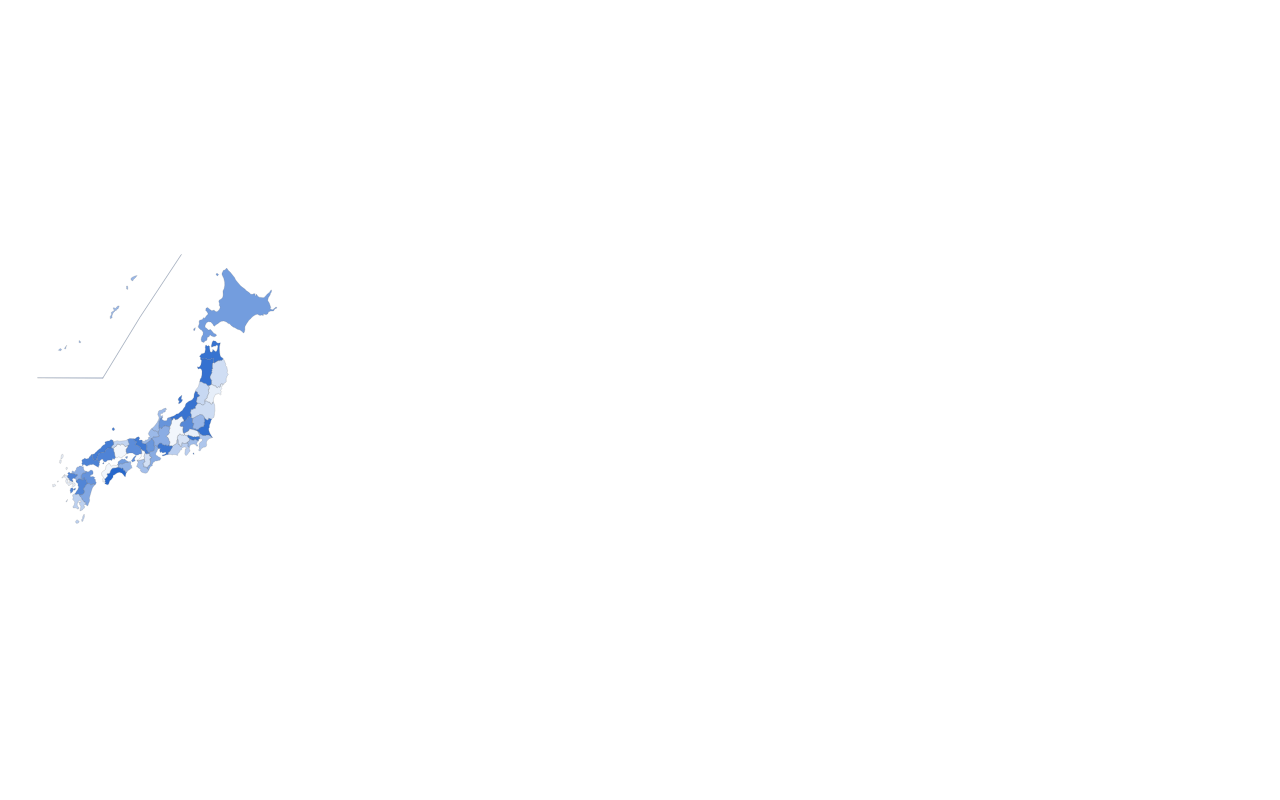
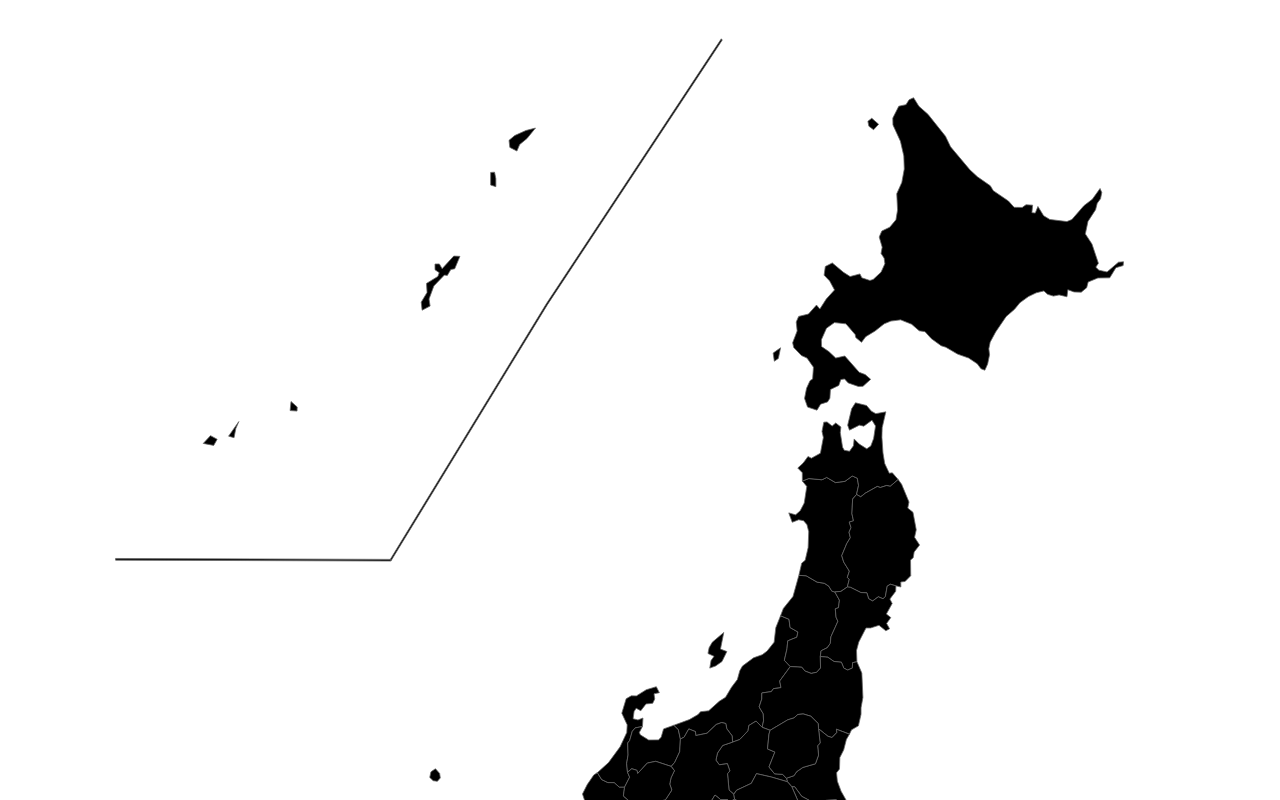
Before and after one commit to ExpectBonus/doko-yahoo, a Vue app in the folder front/: page /map in a window 1280 px wide. Shown: the top 800 px of the page. Built offline with nearby package versions, Linux system fonts and the light colour scheme.

Commit message:
delete: さよなら全てのVuetify

```diff
--- a/front/package.json
+++ b/front/package.json
@@ -33,10 +33,8 @@
 		"prettier-eslint": "^15.0.1",
 		"sass": "~1.32.0",
 		"sass-loader": "^10.0.0",
-		"vue-cli-plugin-vuetify": "~2.5.1",
 		"vue-eslint-parser": "^9.0.2",
-		"vue-template-compiler": "^2.6.14",
-		"vuetify-loader": "^1.7.0"
+		"vue-template-compiler": "^2.6.14"
 	},
 	"browserslist": [
 		"> 1%",
--- a/front/src/App.vue
+++ b/front/src/App.vue
@@ -1,7 +1,7 @@
 <template>
-	<v-app>
+	<div id="app">
 		<router-view />
-	</v-app>
+	</div>
 </template>
 
 <script>
--- a/front/src/main.js
+++ b/front/src/main.js
@@ -2,13 +2,11 @@ import Vue from "vue";
 import App from "./App.vue";
 import router from "./router";
 import store from "./store";
-import vuetify from "./plugins/vuetify";
 
 Vue.config.productionTip = false;
 
 new Vue({
 	router,
 	store,
-	vuetify,
 	render: (h) => h(App),
 }).$mount("#app");
--- a/front/src/plugins/vuetify.js
+++ /dev/null
@@ -1,18 +0,0 @@
-import Vue from "vue";
-import Vuetify from "vuetify/lib/framework";
-import colors from "vuetify/lib/util/colors";
-
-Vue.use(Vuetify);
-
-export default new Vuetify({
-	theme: {
-		themes: {
-			light: {
-				primary: colors.lightGreen.darken4, // #33691E
-				secondary: colors.blueGrey.lighten4, // #CFD8DC
-				accent: colors.red.accent3, // #FF1744
-				yahoo: "#FF0033",
-			},
-		},
-	},
-});
--- a/front/src/views/MapView.vue
+++ b/front/src/views/MapView.vue
@@ -1,9 +1,10 @@
 <template>
-	<v-main>
-		<v-container fluid fill-height>
+	<div>
+		<div>
 			<div id="map-container"></div>
-		</v-container>
-	</v-main>
+		</div>
+		<button @click="repaintMap">repaint!!</button>
+	</div>
 </template>
 
 <script>
@@ -13,7 +14,8 @@
 		name: "MapView",
 		data() {
 			return {
-				mapBox: {
+				mapImage: null,
+				mapBoxParameters: {
 					width: 400,
 					height: 400,
 					centerPos: [137.0, 38.2],
@@ -26,9 +28,12 @@
 				// 地図の投影設定
 				const projection = d3
 					.geoMercator()
-					.center(this.mapBox.centerPos)
-					.translate([this.mapBox.width / 2, this.mapBox.height / 2])
-					.scale(this.mapBox.scale);
+					.center(this.mapBoxParameters.centerPos)
+					.translate([
+						this.mapBoxParameters.width / 2,
+						this.mapBoxParameters.height / 2,
+					])
+					.scale(this.mapBoxParameters.scale);
 				// 地図をpathに投影(変換)
 				const path = d3.geoPath().projection(projection);
 				return path;
@@ -36,31 +41,42 @@
 		},
 		mounted() {
 			// SVG要素を追加
-			const svg = d3
+			this.mapImage = d3
 				.select(`#map-container`)
 				.append(`svg`)
-				.attr(`viewBox`, `0 0 ${this.mapBox.width} ${this.mapBox.height}`)
+				.attr(
+					`viewBox`,
+					`0 0 ${this.mapBoxParameters.width} ${this.mapBoxParameters.height}`
+				)
 				.attr(`width`, `100%`)
 				.attr(`height`, `100%`);
 
-			svg
+			this.mapImage
 				.selectAll(`path`)
 				.data(geoJson.features)
 				.enter()
 				.append(`path`)
 				.attr(`d`, this.path)
 				.attr(`stroke`, `#666`)
-				.attr(`stroke-width`, 0.25)
-				.attr(`fill`, `#2566CC`)
-				.attr(`fill-opacity`, (item) => {
-					// メモ
-					// item.properties.name_ja に都道府県名が入っている
-
-					// 透明度をランダムに指定する (0.0 - 1.0)
-					return Math.random();
-				});
+				.attr(`stroke-width`, 0.25);
+		},
+		methods: {
+			repaintMap() {
+				this.mapImage
+					.selectAll(`path`)
+					.attr(`fill`, `#FF0033`)
+					.attr(`fill-opacity`, (item) => {
+						// 透明度をランダムに指定する (0.0 - 1.0)
+						console.log(item.properties.name_ja);
+						return Math.random();
+					});
+			},
 		},
 	};
 </script>
 
-<style scoped></style>
+<style scoped>
+	#map-container {
+		width: 100%;
+	}
+</style>
```
Also changed, not shown: 1 other file (tests, documents, lock files or other folders).
